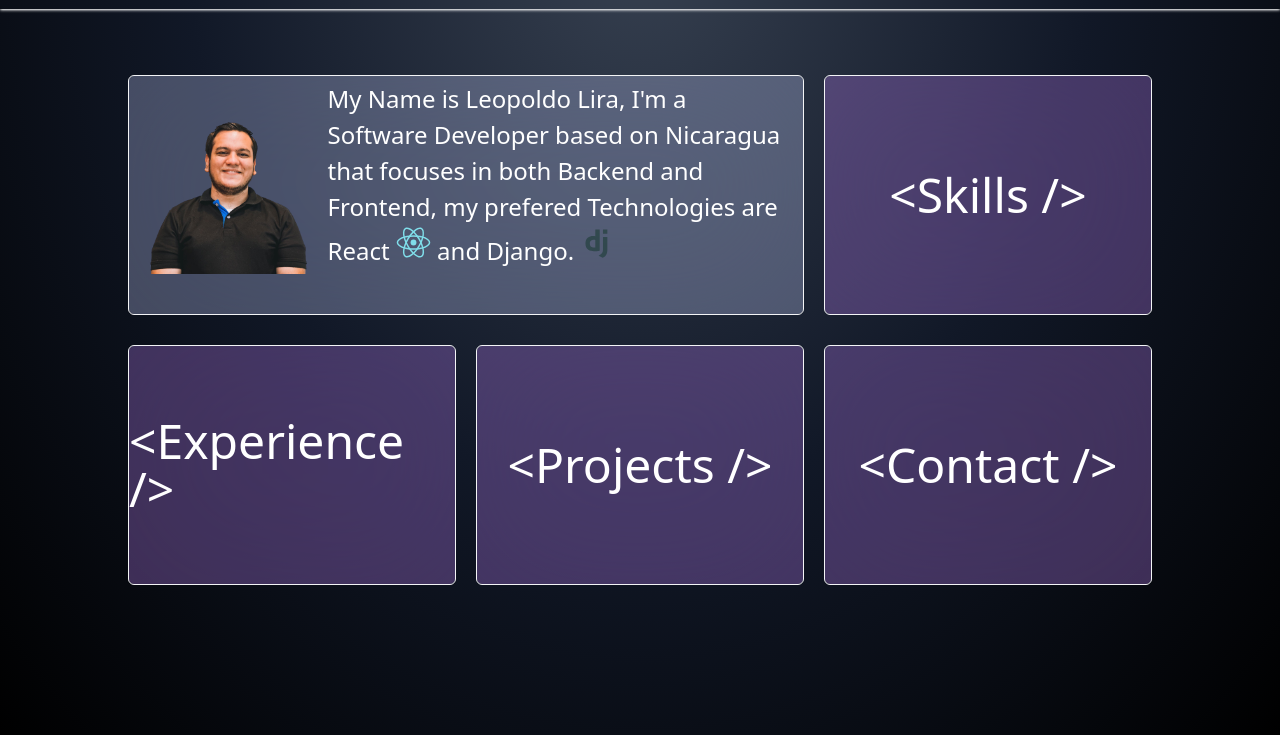
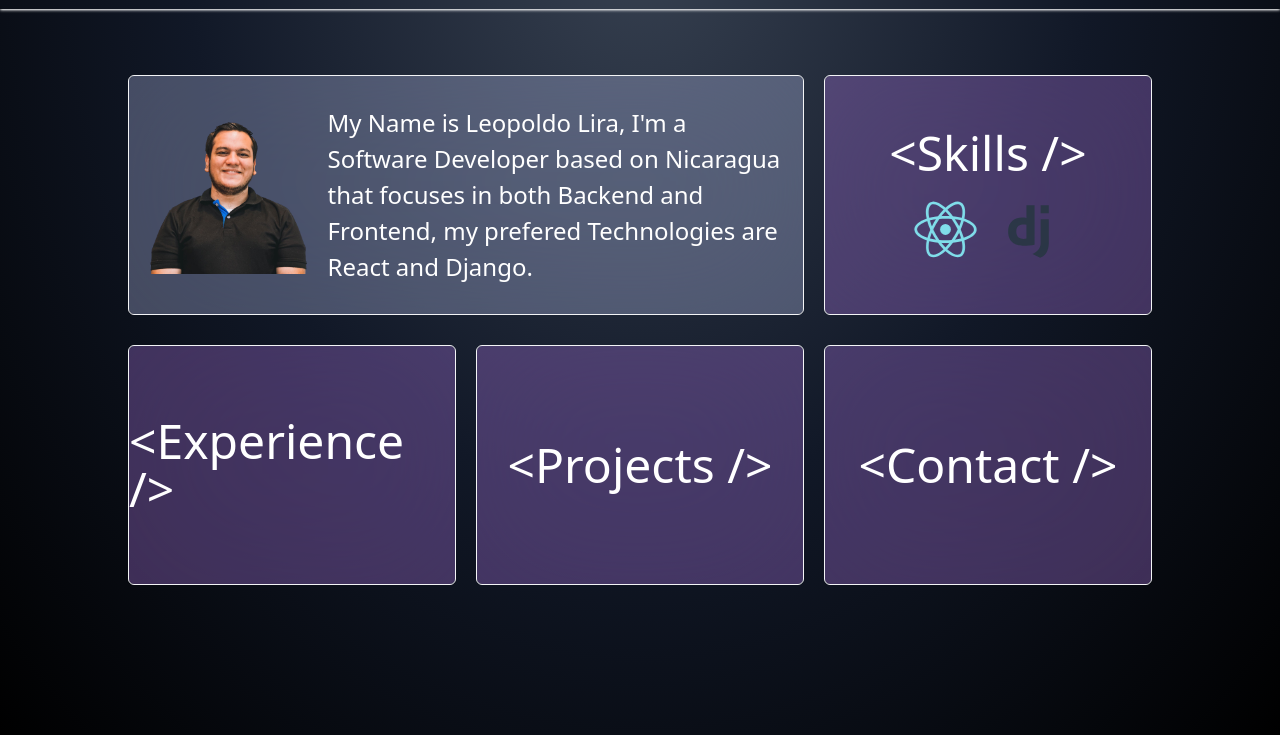
Before and after one commit to LeopoldoLira/portfolio, an Astro site: page / in a window 1280 px wide. Shown: the part 65-800 px from the top of the page. Built offline with nearby package versions, Linux system fonts and the light colour scheme; Astro itself is replaced by a stand-in of ours.

Commit message:
refactor(homepage): Changed the text for the about link and added SVGs to the Skills Page Link

```diff
--- a/src/pages/about.astro
+++ b/src/pages/about.astro
@@ -4,7 +4,7 @@ import Layout from "../layouts/Layout.astro";
 
 <Layout title="About myself | Leopoldo Lira" >
     <main class="w-full flex items-center justify-center h-screen pt-10 ">
-        <div  class="flex items-center w-[85%] h-[35rem] bg-[#c7d1ff] rounded-md bg-clip-padding backdrop-filter backdrop-blur-3xl bg-opacity-30 border border-gray-100">
+        <div transition:name="photo-container" class="flex items-center w-[85%] h-[35rem] bg-[#c7d1ff] rounded-md bg-clip-padding backdrop-filter backdrop-blur-3xl bg-opacity-30 border border-gray-100">
             <div class="w-[40%] flex items-center justify-center">
             <img transition:name="photo" class="w-[30rem]" src="/imgs/leo.png" alt="A photo of Leopoldo Lira" width="42.2%" height="auto"/>
             </div>
--- a/src/pages/index.astro
+++ b/src/pages/index.astro
@@ -6,31 +6,31 @@ import Layout from "../layouts/Layout.astro";
   <main class="w-full h-screen flex justify-center items-center">
     <div class="grid grid-cols-3 gap-5 w-4/5 h-[65%]">
         <a class="col-start-1 col-end-3" href="/about">
-          <div  class="transition duration ease-in-out hover:shadow hover:shadow-white hover:bg-[#c7d1ff] h-[15rem] w-full bg-[#c7d1ff] rounded-md bg-clip-padding backdrop-filter backdrop-blur-3xl bg-opacity-30 border border-gray-100">
+          <div transition:name="photo-container" class="transition duration ease-in-out hover:shadow hover:shadow-white hover:bg-[#c7d1ff] h-[15rem] w-full bg-[#c7d1ff] rounded-md bg-clip-padding backdrop-filter backdrop-blur-3xl bg-opacity-30 border border-gray-100">
             <div class="flex justify-center items-center h-full gap-5 px-5">
                 <img transition:name="photo" class="w-[25%]" src="/imgs/leo.png" width="100" height="100" alt="A photo of Leopoldo Lira"/>
-                <p class="text-2xl mb-10 leading-9 text-white">
-                  My Name is Leopoldo Lira, I'm a Software Developer based on Nicaragua that
-                  focuses in both Backend and Frontend, my prefered Technologies are React
-                  <span class="inline-block">
-                      <svg class="animate-spin-slow" xmlns="http://www.w3.org/2000/svg" x="0px" y="0px" width="35" height="35" viewBox="0 0 48 48">
-                          <path fill="#80deea" d="M24,34C11.1,34,1,29.6,1,24c0-5.6,10.1-10,23-10c12.9,0,23,4.4,23,10C47,29.6,36.9,34,24,34z M24,16	c-12.6,0-21,4.1-21,8c0,3.9,8.4,8,21,8s21-4.1,21-8C45,20.1,36.6,16,24,16z"></path><path fill="#80deea" d="M15.1,44.6c-1,0-1.8-0.2-2.6-0.7C7.6,41.1,8.9,30.2,15.3,19l0,0c3-5.2,6.7-9.6,10.3-12.4c3.9-3,7.4-3.9,9.8-2.5	c2.5,1.4,3.4,4.9,2.8,9.8c-0.6,4.6-2.6,10-5.6,15.2c-3,5.2-6.7,9.6-10.3,12.4C19.7,43.5,17.2,44.6,15.1,44.6z M32.9,5.4	c-1.6,0-3.7,0.9-6,2.7c-3.4,2.7-6.9,6.9-9.8,11.9l0,0c-6.3,10.9-6.9,20.3-3.6,22.2c1.7,1,4.5,0.1,7.6-2.3c3.4-2.7,6.9-6.9,9.8-11.9	c2.9-5,4.8-10.1,5.4-14.4c0.5-4-0.1-6.8-1.8-7.8C34,5.6,33.5,5.4,32.9,5.4z"></path><path fill="#80deea" d="M33,44.6c-5,0-12.2-6.1-17.6-15.6C8.9,17.8,7.6,6.9,12.5,4.1l0,0C17.4,1.3,26.2,7.8,32.7,19	c3,5.2,5,10.6,5.6,15.2c0.7,4.9-0.3,8.3-2.8,9.8C34.7,44.4,33.9,44.6,33,44.6z M13.5,5.8c-3.3,1.9-2.7,11.3,3.6,22.2	c6.3,10.9,14.1,16.1,17.4,14.2c1.7-1,2.3-3.8,1.8-7.8c-0.6-4.3-2.5-9.4-5.4-14.4C24.6,9.1,16.8,3.9,13.5,5.8L13.5,5.8z"></path><circle cx="24" cy="24" r="4" fill="#80deea"></circle>
-                      </svg>
-                  </span>
-                  and Django.
-                  <span class="inline-block">
-                      <svg class="animate-pulse" xmlns="http://www.w3.org/2000/svg" x="0px" y="0px" width="35" height="35" viewBox="0,0,256,256" style="fill:#000000;">
-                      <g fill="#113527" fill-rule="nonzero" stroke="none" stroke-width="1" stroke-linecap="butt" stroke-linejoin="miter" stroke-miterlimit="10" stroke-dasharray="" stroke-dashoffset="0" font-family="none" font-weight="none" font-size="none" text-anchor="none" style="mix-blend-mode: normal"><g transform="scale(8,8)"><path d="M21,4h4v4h-4zM25,22.754c0,1.35 -0.317,5.799 -4.242,7.149l-3.758,-1.903c2.806,-1.224 4,-3.2 4,-5.246c0,-2.828 0,-11.754 0,-11.754l4,0.002c0,0 0,8.713 0,11.752zM14,4v6.302c-0.469,-0.191 -1.48,-0.228 -1.978,-0.228c-3.749,0 -7.022,1.937 -7.022,6.926c0,5.969 4.504,6.997 7.65,6.997c1.242,0 4,-0.122 5.35,-0.513v-19.484zM12.609,20.666c-1.769,0 -3.609,-0.803 -3.609,-3.666c0,-2.863 1.84,-3.469 3.609,-3.469c0.432,0 0.918,0.081 1.391,0.189v6.757c-0.472,0.107 -0.958,0.189 -1.391,0.189z"></path></g></g>
-                      </svg>
-                  </span>
+                <p class="text-2xl leading-9 text-white">
+                  My Name is Leopoldo Lira, I'm a Software Developer based on Nicaragua that focuses in both Backend and Frontend, my prefered Technologies are React and Django.
               </p>
             </div>
           </div>
         </a>
-        <a href='/'>
+        <a href='/skills'>
           <div class="h-[15rem] w-full bg-purple-400 rounded-md bg-clip-padding backdrop-filter backdrop-blur-3xl bg-opacity-30 border border-gray-100">
-          <div class="flex items-center justify-center h-full">
+          <div class="flex items-center justify-center h-full flex-col gap-5">
             <h2 class="text-white text-5xl">{`<Skills />`}</h2>
+            <div class="flex items-center justify-center gap-5">
+              <span class="inline-block">
+                <svg class="animate-spin-slow" xmlns="http://www.w3.org/2000/svg" x="0px" y="0px" width="65" height="65" viewBox="0 0 48 48">
+                    <path fill="#80deea" d="M24,34C11.1,34,1,29.6,1,24c0-5.6,10.1-10,23-10c12.9,0,23,4.4,23,10C47,29.6,36.9,34,24,34z M24,16	c-12.6,0-21,4.1-21,8c0,3.9,8.4,8,21,8s21-4.1,21-8C45,20.1,36.6,16,24,16z"></path><path fill="#80deea" d="M15.1,44.6c-1,0-1.8-0.2-2.6-0.7C7.6,41.1,8.9,30.2,15.3,19l0,0c3-5.2,6.7-9.6,10.3-12.4c3.9-3,7.4-3.9,9.8-2.5	c2.5,1.4,3.4,4.9,2.8,9.8c-0.6,4.6-2.6,10-5.6,15.2c-3,5.2-6.7,9.6-10.3,12.4C19.7,43.5,17.2,44.6,15.1,44.6z M32.9,5.4	c-1.6,0-3.7,0.9-6,2.7c-3.4,2.7-6.9,6.9-9.8,11.9l0,0c-6.3,10.9-6.9,20.3-3.6,22.2c1.7,1,4.5,0.1,7.6-2.3c3.4-2.7,6.9-6.9,9.8-11.9	c2.9-5,4.8-10.1,5.4-14.4c0.5-4-0.1-6.8-1.8-7.8C34,5.6,33.5,5.4,32.9,5.4z"></path><path fill="#80deea" d="M33,44.6c-5,0-12.2-6.1-17.6-15.6C8.9,17.8,7.6,6.9,12.5,4.1l0,0C17.4,1.3,26.2,7.8,32.7,19	c3,5.2,5,10.6,5.6,15.2c0.7,4.9-0.3,8.3-2.8,9.8C34.7,44.4,33.9,44.6,33,44.6z M13.5,5.8c-3.3,1.9-2.7,11.3,3.6,22.2	c6.3,10.9,14.1,16.1,17.4,14.2c1.7-1,2.3-3.8,1.8-7.8c-0.6-4.3-2.5-9.4-5.4-14.4C24.6,9.1,16.8,3.9,13.5,5.8L13.5,5.8z"></path><circle cx="24" cy="24" r="4" fill="#80deea"></circle>
+                </svg>
+            </span>
+            <span class="inline-block">
+              <svg class="animate-pulse" xmlns="http://www.w3.org/2000/svg" x="0px" y="0px" width="65" height="65" viewBox="0,0,256,256" style="fill:#000000;">
+              <g fill="#113527" fill-rule="nonzero" stroke="none" stroke-width="1" stroke-linecap="butt" stroke-linejoin="miter" stroke-miterlimit="10" stroke-dasharray="" stroke-dashoffset="0" font-family="none" font-weight="none" font-size="none" text-anchor="none" style="mix-blend-mode: normal"><g transform="scale(8,8)"><path d="M21,4h4v4h-4zM25,22.754c0,1.35 -0.317,5.799 -4.242,7.149l-3.758,-1.903c2.806,-1.224 4,-3.2 4,-5.246c0,-2.828 0,-11.754 0,-11.754l4,0.002c0,0 0,8.713 0,11.752zM14,4v6.302c-0.469,-0.191 -1.48,-0.228 -1.978,-0.228c-3.749,0 -7.022,1.937 -7.022,6.926c0,5.969 4.504,6.997 7.65,6.997c1.242,0 4,-0.122 5.35,-0.513v-19.484zM12.609,20.666c-1.769,0 -3.609,-0.803 -3.609,-3.666c0,-2.863 1.84,-3.469 3.609,-3.469c0.432,0 0.918,0.081 1.391,0.189v6.757c-0.472,0.107 -0.958,0.189 -1.391,0.189z"></path></g></g>
+              </svg>
+          </span>
+            </div>
           </div>
           </div>
         </a>
--- a/tailwind.config.cjs
+++ b/tailwind.config.cjs
@@ -4,7 +4,7 @@ module.exports = {
 	theme: {
 		extend: {
 			animation:{
-				'spin-slow':'spin 5s linear infinite'
+				'spin-slow':'spin 10s linear infinite'
 			}
 		},
 	},
```
